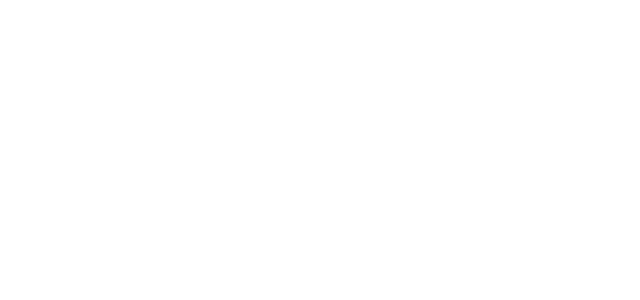
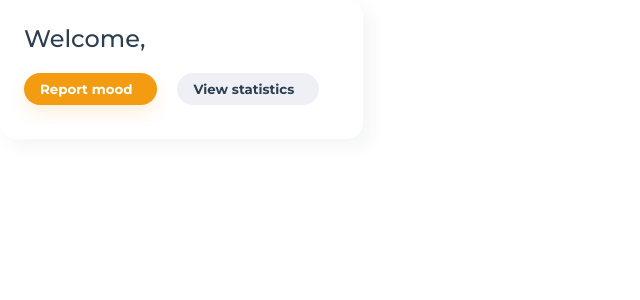
Before and after one commit to bee-well/ui, a React (Create React App) app: page / in a window 1280 px wide. Shown: the top 300 px of the page, without its empty margins (0-640 px from the left). Built offline with nearby package versions, Linux system fonts and the light colour scheme.

Commit message:
Welcome Card created and tested in localhost. Looks fine

```diff
--- a/src/App.js
+++ b/src/App.js
@@ -1,6 +1,9 @@
+import WelcomeCard from '../src/components/organisms/cards/welcome-card'
+
 function App() {
   return (
     <div className="App">
+    <WelcomeCard></WelcomeCard>
     </div>
   );
 }
--- a/src/components/atoms/buttons/button/button.scss
+++ b/src/components/atoms/buttons/button/button.scss
@@ -6,7 +6,7 @@
     border-radius: $space-x-large;
     border: none;
     outline: none;
-    background: $color-primary;
-    color: $color-light;
+    background: $color-light;
+    color: $color-dark;
     font-weight: bold;
 }
--- a/src/components/organisms/cards/statistics-card/statistics-card.js
+++ b/src/components/organisms/cards/statistics-card/statistics-card.js
@@ -1,5 +1,4 @@
 import "./statistics-card.scss"
-
 import Card from "../../../molecules/card"
 import ProgressBar from "../../../molecules/circular-progress-bar"
 import Chart from "../../../molecules/chart"
--- /dev/null
+++ b/src/components/organisms/cards/welcome-card/index.js
@@ -0,0 +1,2 @@
+import WelcomeCard from './welcome-card'
+export default WelcomeCard
--- /dev/null
+++ b/src/components/organisms/cards/welcome-card/welcome-card.js
@@ -0,0 +1,18 @@
+import "./welcome-card.scss";
+import Card from "../../../molecules/card/card";
+import SecondaryHeading from "../../../atoms/headings/secondary-heading";
+import Button from "../../../atoms/buttons/button/button";
+import CtaButton from "../../../atoms/buttons/cta-button/cta-button";
+const WelcomeCard = ({ name, onReportMood, onViewStatistics }) => {
+  return (
+    <Card className="welcome-card">
+      <div className="welcome-card__data">
+        <SecondaryHeading>Welcome, {name}</SecondaryHeading>
+        <CtaButton onClick={onReportMood}>Report mood</CtaButton>
+        <Button onClick={onViewStatistics}>View statistics</Button>
+      </div>
+    </Card>
+  );
+};
+
+export default WelcomeCard;
--- /dev/null
+++ b/src/components/organisms/cards/welcome-card/welcome-card.scss
@@ -0,0 +1,17 @@
+.welcome-card {
+  display: inline-flex !important;
+  justify-content: space-between;
+  align-items: stretch;
+  flex-direction: column;
+
+  * > {
+    flex: 1;
+  }
+}
+
+.welcome-card button {
+  margin-top: 20px;
+  margin-bottom: 10px;
+  margin-right: 20px;
+  padding-right: 25px;
+}
```
